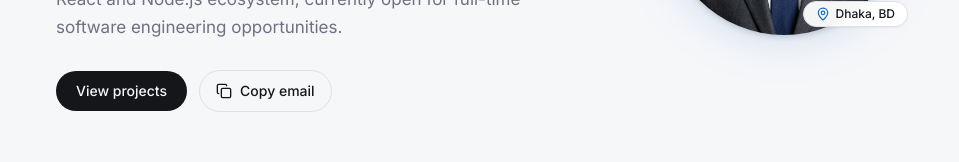
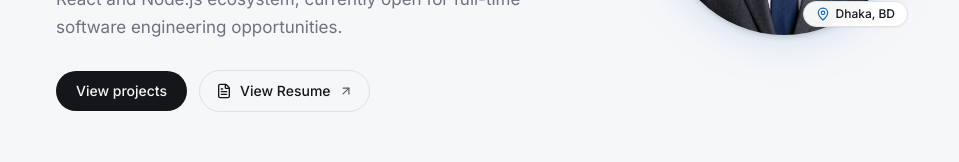
Before and after one commit to utsomondal/um-portfolio, a Next.js app: page / in a window 1280 px wide. Shown: the part 441-603 px from the top of the page, without its empty margins (160-1119 px from the left). Built offline with nearby package versions, Linux system fonts and the light colour scheme.

Commit message:
update hero section CTA to view resume

```diff
--- a/components/Hero.js
+++ b/components/Hero.js
@@ -1,20 +1,11 @@
 "use client";
 
-import { useState } from "react";
 import Image from "next/image";
 import Link from "next/link";
 import { motion } from "framer-motion";
-import { Copy, Check, MapPin } from "lucide-react";
+import { FileText, MapPin, ArrowUpRight } from "lucide-react";
 
 export default function Hero() {
-  const [copied, setCopied] = useState(false);
-
-  const handleCopyEmail = () => {
-    navigator.clipboard.writeText("hello@example.com");
-    setCopied(true);
-    setTimeout(() => setCopied(false), 2000);
-  };
-
   return (
     <section className="max-w-content mx-auto px-4 sm:px-6 pt-28 sm:pt-40 pb-14 sm:pb-20">
       <div className="flex flex-col md:grid md:grid-cols-[1fr_280px] gap-10 md:gap-12 items-center">
@@ -50,23 +41,17 @@ export default function Hero() {
               View projects
             </Link>
 
-            <button
-              onClick={handleCopyEmail}
-              type="button"
+            {/* View Resume Button */}
+            <a
+              href="/resume/Utso_Mondal_Resume.pdf"
+              target="_blank"
+              rel="noopener noreferrer"
               className="inline-flex items-center gap-2 px-4 py-2.5 rounded-full border border-border text-sm font-medium text-text hover:border-accent hover:text-accent transition-colors duration-200 active:scale-95"
             >
-              {copied ? (
-                <>
-                  <Check className="w-4 h-4 text-emerald-500 shrink-0" />
-                  <span>Email copied</span>
-                </>
-              ) : (
-                <>
-                  <Copy className="w-4 h-4 shrink-0" />
-                  <span>Copy email</span>
-                </>
-              )}
-            </button>
+              <FileText className="w-4 h-4 shrink-0" />
+              <span>View Resume</span>
+              <ArrowUpRight className="w-3.5 h-3.5 opacity-70 shrink-0" />
+            </a>
           </div>
         </motion.div>
 
@@ -90,7 +75,7 @@ export default function Hero() {
               <div className="absolute inset-0 bg-gradient-to-tr from-accent/15 via-transparent to-transparent" />
             </div>
 
-            {/* Pop-Out Image Frame: Height 118% allows top head pop-out, rounded-b-full clips bottom */}
+            {/* Pop-Out Image Frame */}
             <div className="relative w-60 sm:w-68 h-[118%] z-10 overflow-hidden rounded-b-full">
               <Image
                 src="/images/utso-headshot-bg.png"
```
Also changed, not shown: 1 other file (tests, documents, lock files or other folders).
